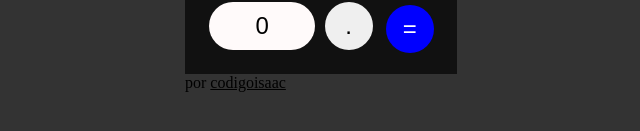
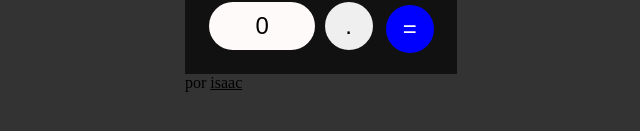
Before and after one commit to codigoisaac/CalcAct, a React (Create React App) app: page / in a window 1280 px wide. Shown: the part 515-646 px from the top of the page, without its empty margins (319-959 px from the left). Built offline with nearby package versions, Linux system fonts and the light colour scheme.

Commit message:
Update credits

```diff
--- a/src/App.js
+++ b/src/App.js
@@ -152,12 +152,12 @@ class App extends React.Component {
         <div>
           por{" "}
           <a
-            href="https://campsite.bio/codigoisaac"
+            href="https://isaacmuniz.vercel.app"
             target="_blank"
             rel="noreferrer"
             style={{ color: "black" }}
           >
-            codigoisaac
+            isaac
           </a>
         </div>
       </>
```
